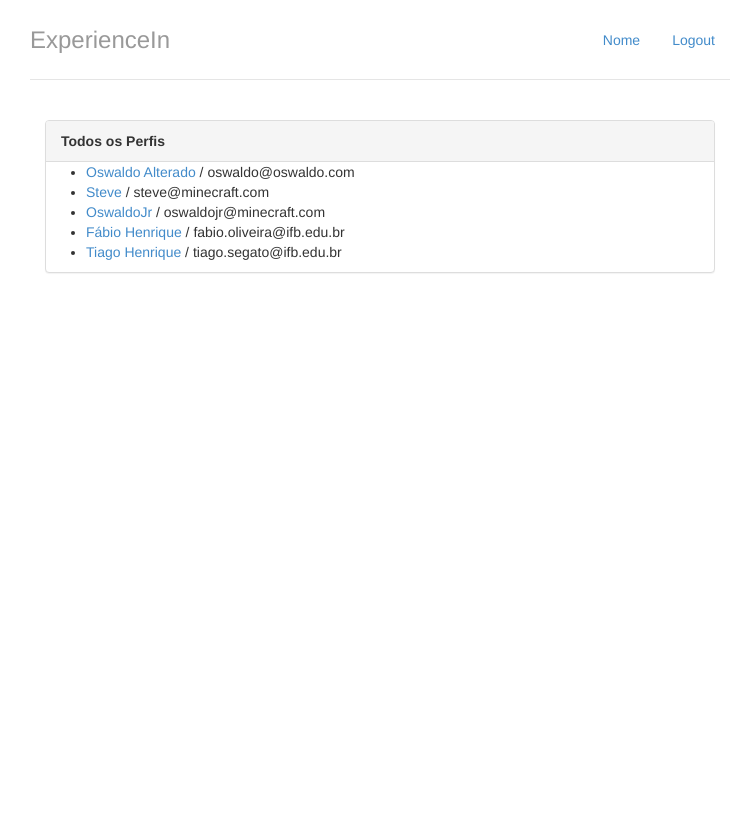
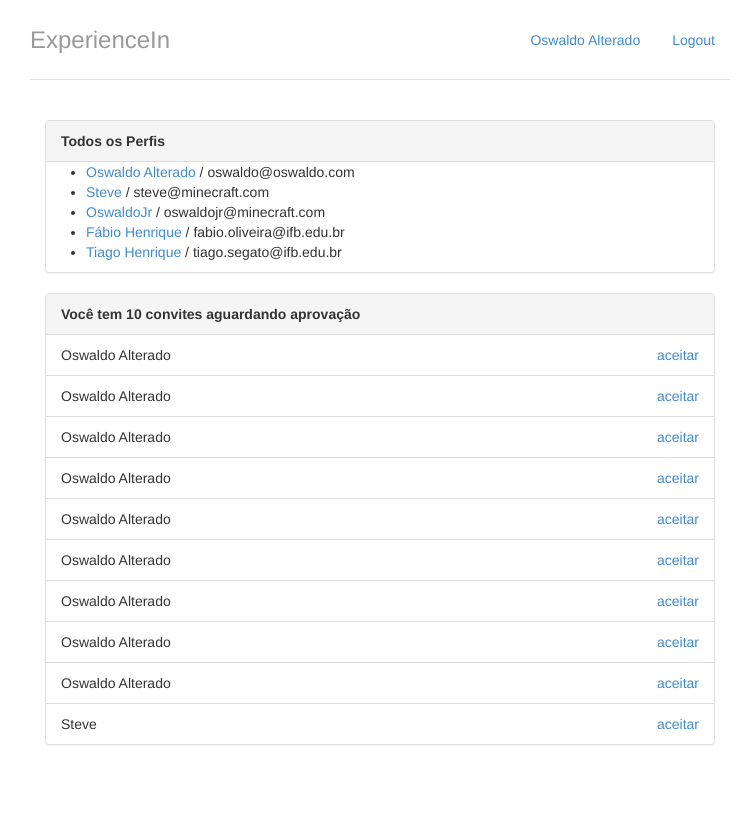
Before and after one commit to davirsreis/PI2-TSI, a Django app: page / in a window 1280 px wide. Shown: the whole page, without its empty margins (260-1006 px from the left). Before the commit the page ends 273 px from the top, so only its background shows below. Run offline with Django 3.2, Linux system fonts and the light colour scheme; data comes from the database, SQL or seed files in the repository; both versions use the stored data as it was after the commit.

Commit message:
Oitavo módulo

```diff
--- a/perfis/templates/base.html
+++ b/perfis/templates/base.html
@@ -14,7 +14,7 @@
     <div class="container">
       <div class="header">
         <ul class="nav nav-pills pull-right">
-          <li class=""><a href="{% url 'index' %}">Nome</a></li>
+            <li class=""><a href="{% url 'index' %}">{{perfil_logado.nome}}</a></li>
           <li class=""><a href="/logout/">Logout</a></li>
         </ul>
         <h3 class="text-muted">ExperienceIn</h3>
--- a/perfis/templates/index.html
+++ b/perfis/templates/index.html
@@ -4,7 +4,6 @@
 
 {% block body %}
 <div class="col-lg-12">
-
     <div class="panel panel-default">
         <div class="panel-heading">
             <strong>Todos os Perfis</strong>
@@ -21,5 +20,27 @@
           <p>Nenhum Perfil encontrado</p>
         {% endif %}
     </div>
+
+    <div class="panel panel-default">
+        {% with total_de_convites=perfil_logado.convites_recebidos.count %}
+          {% if total_de_convites %}
+              <div class="panel-heading">
+                  <strong>Você tem {{ total_de_convites }} convite{{ total_de_convites|pluralize }} aguardando aprovação</strong>
+              </div>
+              <ul class="list-group">
+                  {% for convite in perfil_logado.convites_recebidos.all %}
+                      <li class="list-group-item">
+                              {{ convite.solicitante.nome }}
+                              <a href="#" class="pull-right">aceitar</a>
+                      </li>
+                  {% endfor %}
+              </ul>
+          {% else %}
+              <div class="panel-body">
+                  <p>Nenhum convite recebido :(</p>
+              </div>
+          {% endif %}
+        {% endwith %}
+    </div>
 </div>
 {% endblock %}
--- a/perfis/views.py
+++ b/perfis/views.py
@@ -4,12 +4,11 @@ from perfis.models import Perfil
 from django.shortcuts import redirect
 
 def index(request):
-    return render(request, 'index.html', { 'perfis' : Perfil.objects.all()})
+    return render(request, 'index.html', {'perfis' : Perfil.objects.all(), 'perfil_logado' : get_perfil_logado(request)})
 
 def exibir(request, perfil_id):
-
-    perfil = Perfil.objects.get(id=perfil_id)
-    return render(request, 'perfil.html', { "perfil" : perfil})
+    # código comentado
+    return render(request, 'perfil.html', {'perfil' : perfil, 'perfil_logado' : get_perfil_logado(request)})
 
 def convidar(request, perfil_id):
     perfil_a_convidar = Perfil.objects.get(id=perfil_id)
```
Also changed, not shown: db.sqlite3. Lines whose indentation alone changed are shown as unchanged.
